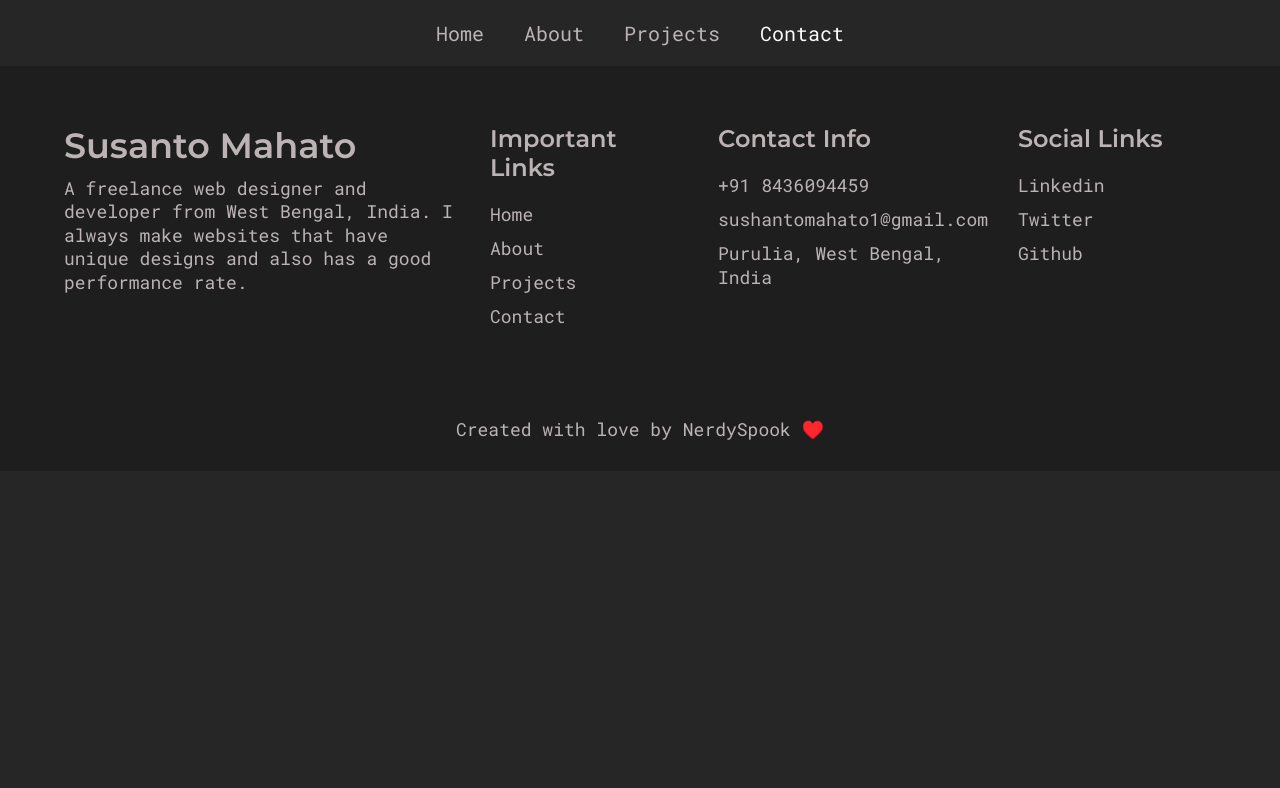
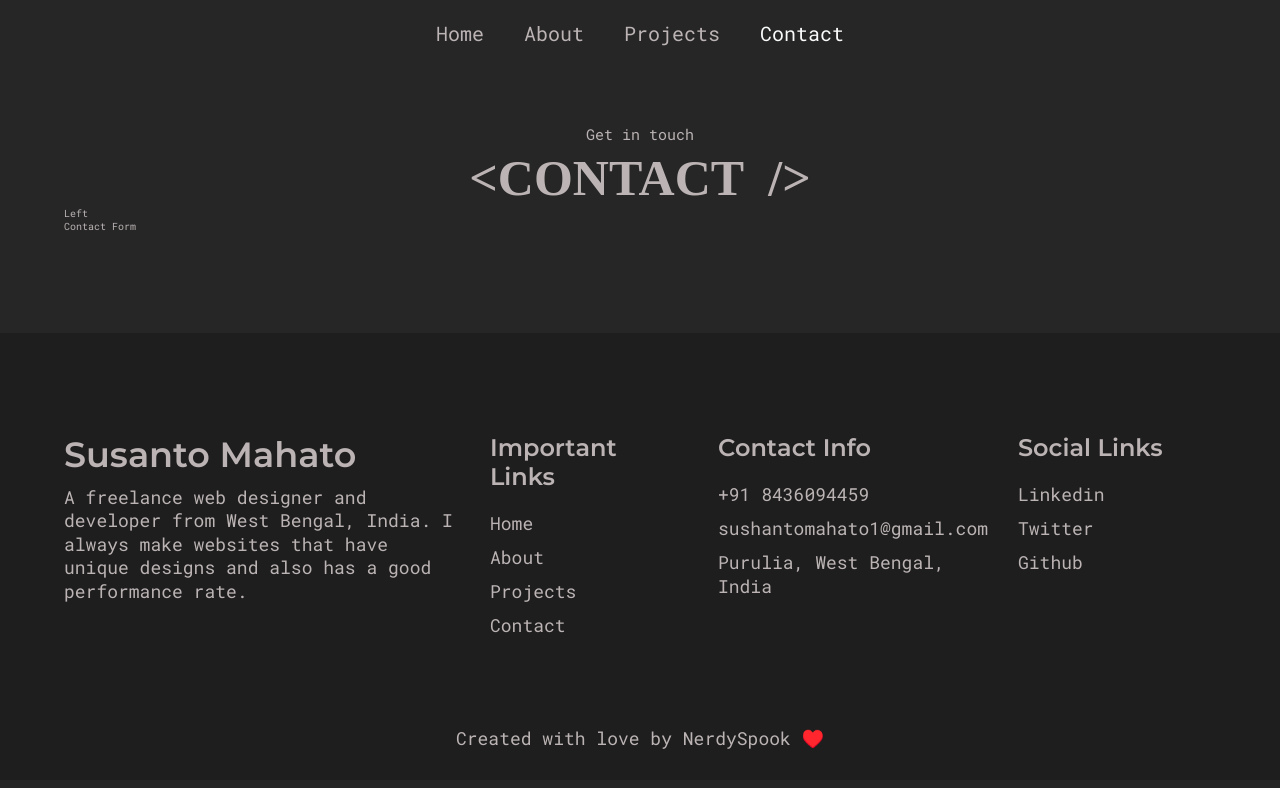
Before and after one commit to nerdyspook/nerdyspook-react-portfolio, a React (Create React App) app: page /contact in a window 1280 px wide. Shown: the top 788 px of the page. Built offline with nearby package versions, Linux system fonts and the light colour scheme; a web font is replaced by a local one.

Commit message:
contact page dom added

```diff
--- /dev/null
+++ b/src/components/ContactSection.jsx
@@ -0,0 +1,22 @@
+import React from 'react';
+import styled from 'styled-components';
+
+import SectionTitle from './SectionTitle';
+
+const ContactSectionStyles = styled.div`
+  padding: 10rem 0;
+`;
+
+export default function ContactSection() {
+  return (
+    <ContactSectionStyles>
+      <div className="container">
+        <SectionTitle heading="<Contact &nbsp;/>" subheading="Get in touch" />
+        <div className="contactSection__wrapper">
+          <div className="left">Left</div>
+          <div className="right">Contact Form</div>
+        </div>
+      </div>
+    </ContactSectionStyles>
+  );
+}
--- a/src/pages/Contact.jsx
+++ b/src/pages/Contact.jsx
@@ -1,9 +1,11 @@
 import React from 'react';
+import ContactSection from '../components/ContactSection';
 
 export default function Contact() {
   return (
     <div>
       <h1>Contacts Page</h1>
+      <ContactSection />
     </div>
   );
 }
```
